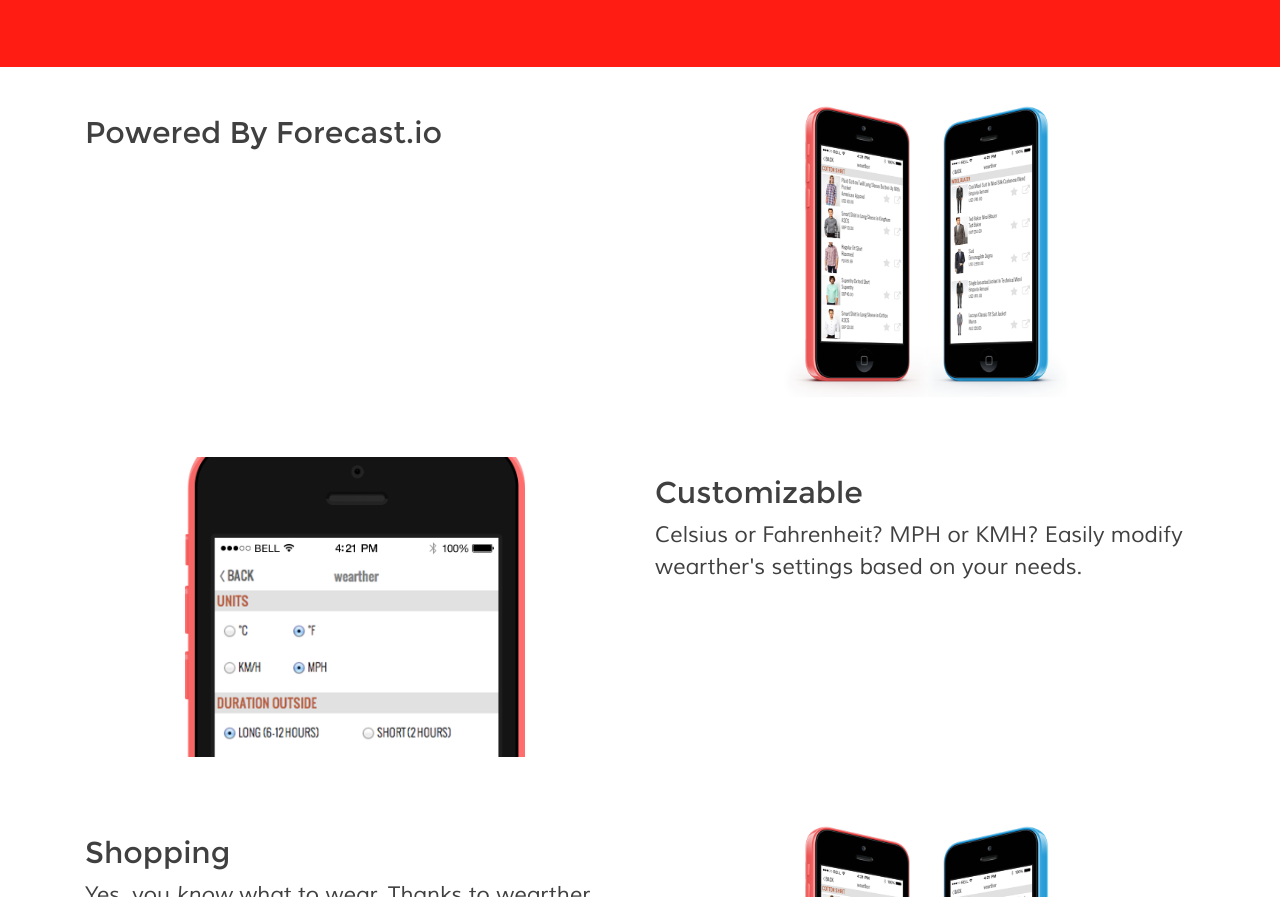
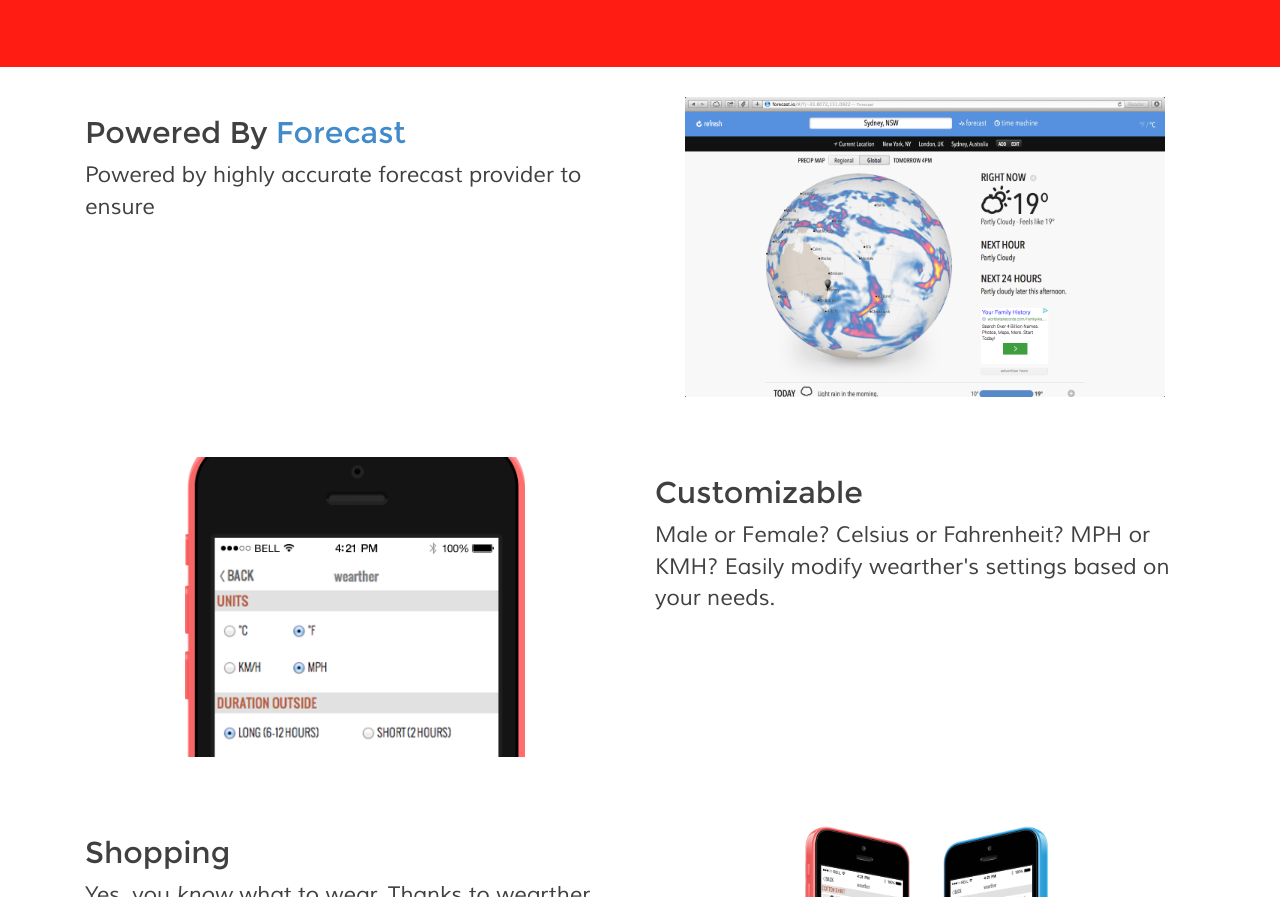
Before and after one commit to weartherapp/weartherapp.github.io, a website: page index.html in a window 1280 px wide. Shown: the part 1040-1937 px from the top of the page. Drawn offline with Linux system fonts and the light colour scheme.

Commit message:
added forecastio reference

```diff
--- a/index.html
+++ b/index.html
@@ -4,8 +4,8 @@
 <head>
     <meta charset="utf-8">
     <meta http-equiv="X-UA-Compatible" content="IE=edge">
-    <title>wearther - Weather forecast app that styles you rain or shine</title>
-    <meta name="description" content="Weather forecast that quickly helps you to decide the best clothing combination to wear for the given temperature. Works with various mobile devices. Best what to wear weather forecasting application. Forecast is powered by forecast.io">
+    <title>wearther - Weather forecast app that styles you rain or shine. Powered by Forecast</title>
+    <meta name="description" content="Weather forecast that quickly helps you to decide the best clothing combination to wear for the given temperature. Works with various mobile devices. Best what to wear weather forecasting application. Powered by Forecast.io, a highly accurate weather forecast prodiver">
     <meta name="viewport" content="width=device-width, initial-scale=1.0">
 
     <!-- pinterest domain verification -->
@@ -90,7 +90,9 @@
                             </div>
                             <div class="row visible-xs">
                                 <div class="col-sm-12 powered">
-                                    Powered by Forecast.io
+                                    <a href="http://www.forecast.io" target="_blank">
+                                        Powered by Forecast
+                                    </a>
                                 </div>
                             </div>
                         </div>
@@ -128,13 +130,13 @@
             <div class="row feature">
                 <div class="container">
                     <div class="col-sm-6">
-                        <h2>Powered By Forecast.io</h2>
+                        <h2>Powered By <a href="http://www.forecast.io" target="_blank">Forecast</a></h2>
                         <p>
-
+                            Powered by highly accurate forecast provider to ensure
                         </p>
                     </div>
                     <div class="col-sm-6 text-center">
-                        <img src="img/screenshots/shop.png" alt="Suit, shirt, jeans, shoes, etc">
+                        <img src="img/screenshots/forecast.png" alt="Powered by Forecast">
                     </div>
                 </div>
             </div>
@@ -146,7 +148,7 @@
                     <div class="col-sm-6">
                         <h2>Customizable</h2>
                         <p>
-                            Celsius or Fahrenheit? MPH or KMH? Easily modify wearther's settings based on your needs.
+                            Male or Female? Celsius or Fahrenheit? MPH or KMH? Easily modify wearther's settings based on your needs.
                         </p>
                     </div>
                     <div class="col-sm-6 text-center visible-xs">
```
Also changed, not shown: img/screenshots/forecast.png (added).
